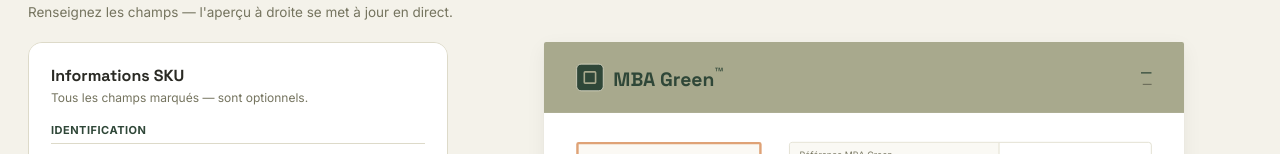
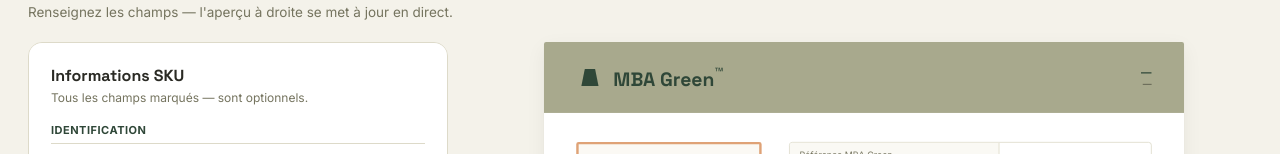
Before and after one commit to ndimitrescu-commits/mba-green-fiches-produit, a Next.js app: page /nouvelle-fiche in a window 1280 px wide. Shown: the part 129-283 px from the top of the page. Built offline with nearby package versions, Linux system fonts and the light colour scheme.

Commit message:
Update ProductSheetView.tsx

```diff
--- a/src/components/ProductSheetView.tsx
+++ b/src/components/ProductSheetView.tsx
@@ -1,4 +1,5 @@
 import type { ProductSheetData } from "@/lib/types";
+import BrandMark from "@/components/BrandMark";
 
 function esc(v: string | null | undefined): string {
   return v === undefined || v === null || v === "" ? "—" : v;
@@ -18,7 +19,7 @@ export default function ProductSheetView({ data }: { data: ProductSheetData }) {
     <div className="sheet">
       <div className="sheet-header">
         <div className="sheet-brand">
-          <div className="chip" />
+                    <BrandMark size={34} />
           <div className="name">
             MBA Green<sup>™</sup>
           </div>
```
